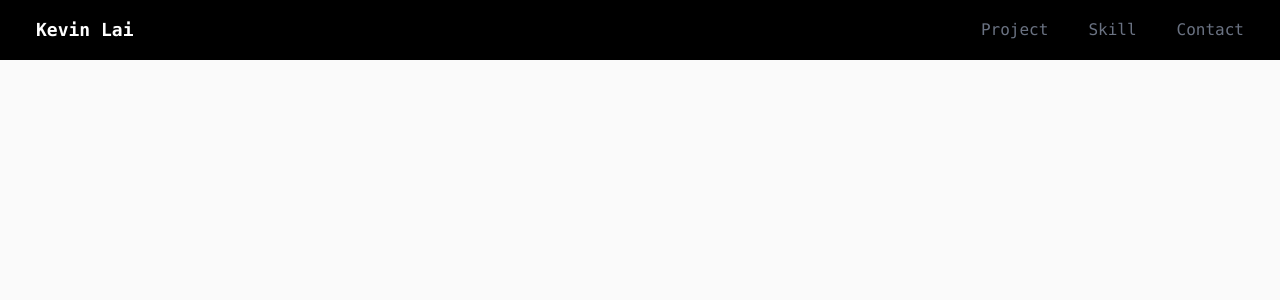
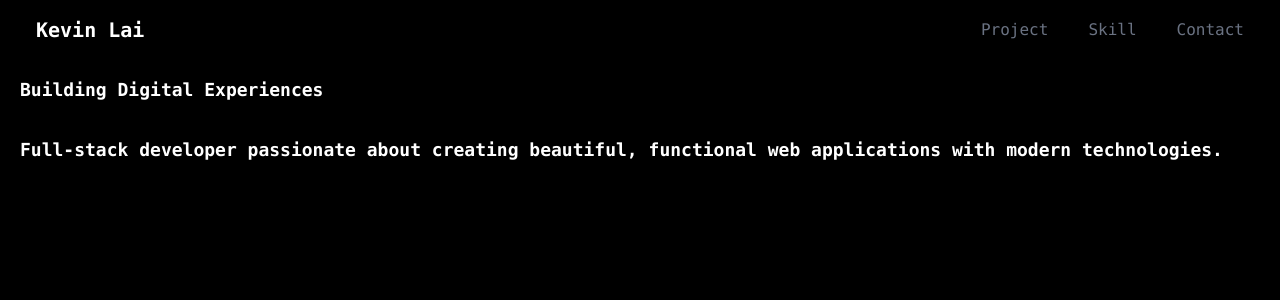
Before and after one commit to KevinLai02/portfolio, a Next.js app: page / in a window 1280 px wide. Shown: the top 300 px of the page. Built offline with nearby package versions, Linux system fonts and the light colour scheme.

Commit message:
adjust lobby

```diff
--- a/src/components/Header/components/Title/Title.tsx
+++ b/src/components/Header/components/Title/Title.tsx
@@ -3,7 +3,7 @@ import type { Props } from "./types";
 const Title = ({ value, targetId }: Props) => {
 	return (
 		<a
-			className="text-lg font-bold py-4 px-5 outline-none text-white"
+			className="text-xl font-bold py-4 px-5 outline-none text-white"
 			href={`#${targetId}`}
 		>
 			{value}
--- a/src/components/Lobby/Lobby.tsx
+++ b/src/components/Lobby/Lobby.tsx
@@ -1,5 +1,13 @@
+import Subtitle from "./components/Subtitle/Subtitle";
+import Title from "./components/Title/Title";
+
 const Lobby = () => {
-	return <div></div>;
+	return (
+		<div className="bg-black h-screen">
+			<Title value="Building Digital Experiences" />
+			<Subtitle value="Full-stack developer passionate about creating beautiful, functional web applications with modern technologies." />
+		</div>
+	);
 };
 
 export default Lobby;
--- a/src/components/Lobby/components/Subtitle/Subtitle.tsx
+++ b/src/components/Lobby/components/Subtitle/Subtitle.tsx
@@ -1,11 +1,7 @@
 import type { Props } from "./types";
 
 const Subtitle = ({ value }: Props) => {
-	return (
-		<div className="text-lg font-bold py-4 px-5 outline-none text-white">
-			{value}
-		</div>
-	);
+	return <div className="text-lg font-bold py-4 px-5 text-white">{value}</div>;
 };
 
 export default Subtitle;
--- a/src/components/Lobby/components/Title/Title.tsx
+++ b/src/components/Lobby/components/Title/Title.tsx
@@ -1,11 +1,7 @@
 import type { Props } from "./types";
 
 const Title = ({ value }: Props) => {
-	return (
-		<div className="text-lg font-bold py-4 px-5 outline-none text-white">
-			{value}
-		</div>
-	);
+	return <div className="text-lg font-bold py-4 px-5 text-white">{value}</div>;
 };
 
 export default Title;
--- a/src/container/Home/Home.tsx
+++ b/src/container/Home/Home.tsx
@@ -1,9 +1,11 @@
 import Header from "~/components/Header/Header";
+import Lobby from "~/components/Lobby/Lobby";
 
 export default function Home() {
 	return (
 		<div className="min-h-screen items-center justify-center bg-zinc-50">
 			<Header />
+			<Lobby />
 		</div>
 	);
 }
```
